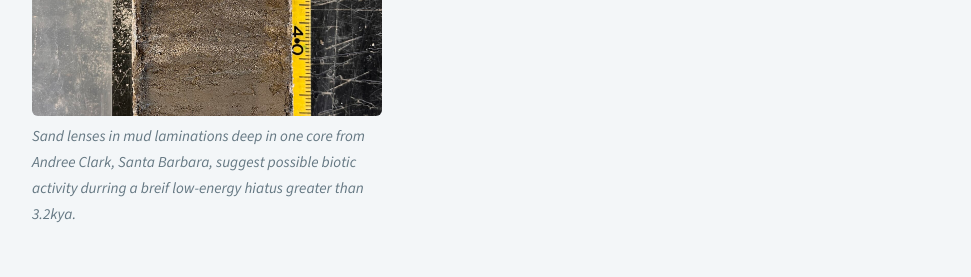
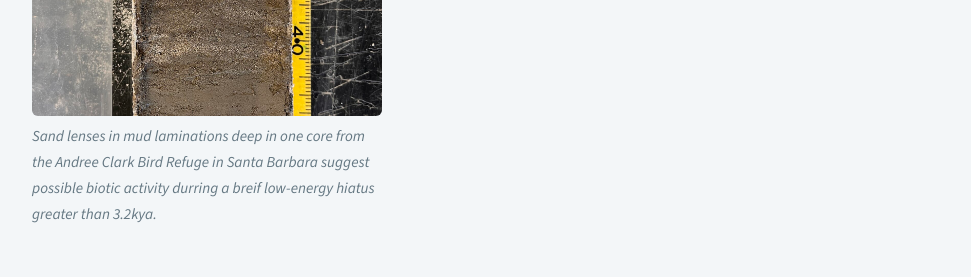
Before and after one commit to ColteRodriguez/ColteRodriguez.github.io, a plain HTML site: page index.html in a window 1280 px wide. Shown: the part 3260-3537 px from the top of the page, without its empty margins (136-1107 px from the left). Drawn offline with nearby package versions, Linux system fonts and the light colour scheme.

Commit message:
added som stuff

```diff
--- a/index.html
+++ b/index.html
@@ -130,7 +130,7 @@ should note that not everything posted there is polished for re-use, and I am wo
 
 	  <figure>
             <img src="Images/ac_core.jpg" alt="Core from AC">
-	    <figcaption>Sand lenses in mud laminations deep in one core from Andree Clark, Santa Barbara, suggest possible biotic activity durring a breif low-energy hiatus greater than 3.2kya.</figcaption>
+	    <figcaption>Sand lenses in mud laminations deep in one core from the Andree Clark Bird Refuge in Santa Barbara suggest possible biotic activity durring a breif low-energy hiatus greater than 3.2kya.</figcaption>
           </figure>
 
 	  <!--
```
